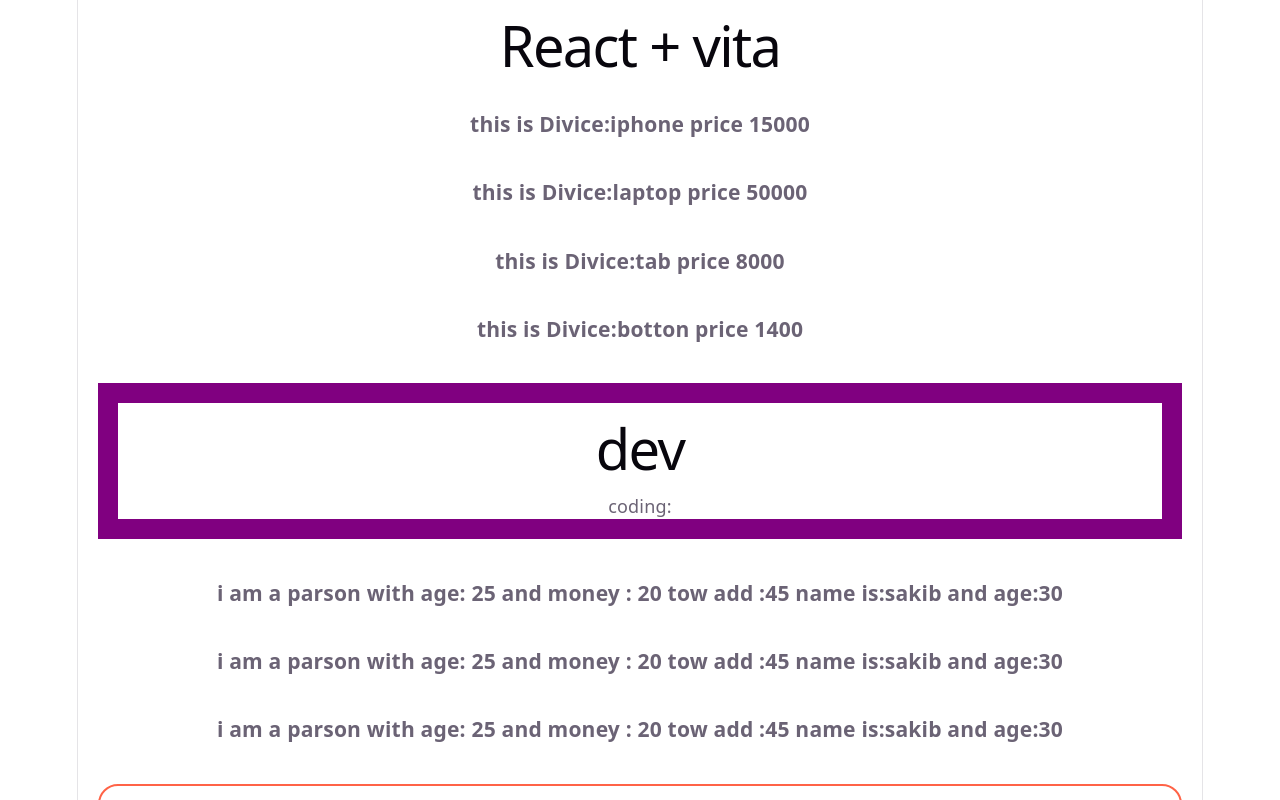
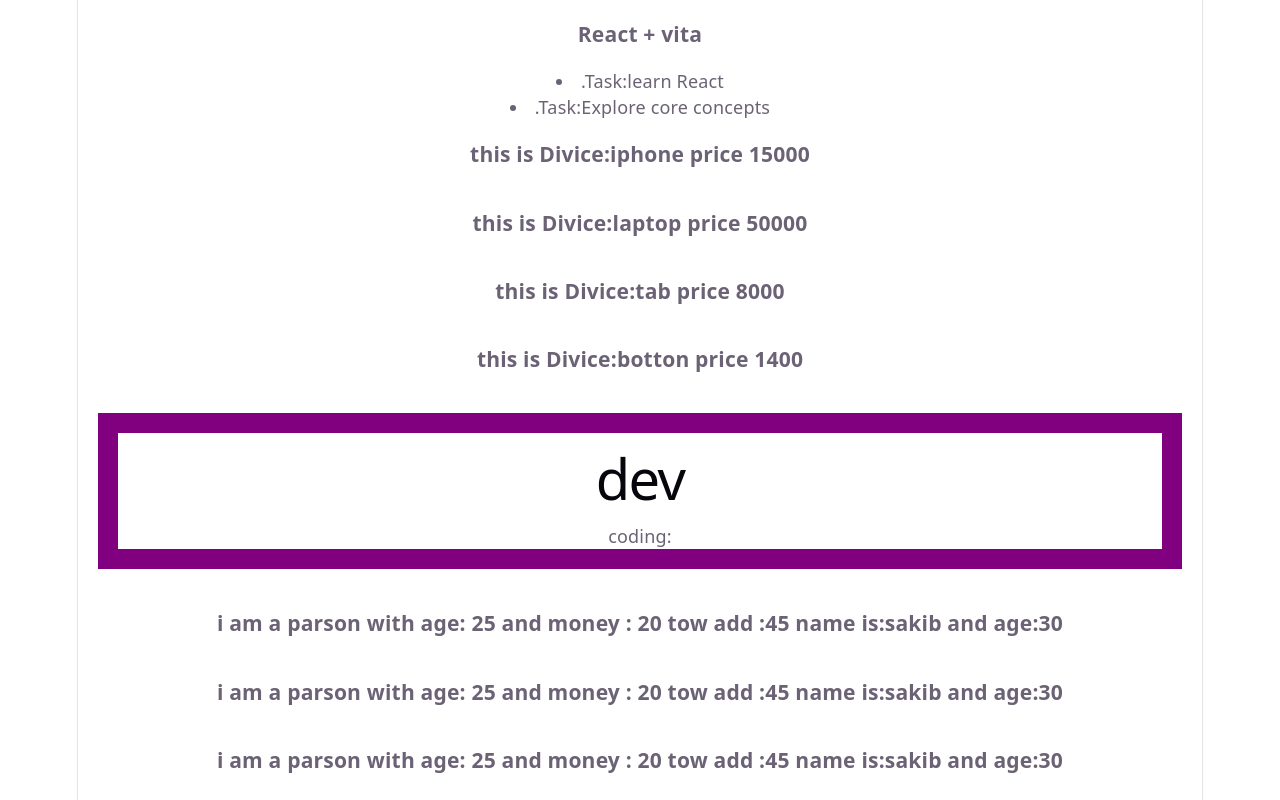
Before and after one commit to raselhius-48/react-practice-2-, a React (Vite) app in the folder explore-react-core-concepts/: page / in a window 1280 px wide. Shown: the top 800 px of the page. Built offline with nearby package versions, Linux system fonts and the light colour scheme.

Commit message:
added an Todo.jsx file

```diff
--- a/explore-react-core-concepts/src/App.jsx
+++ b/explore-react-core-concepts/src/App.jsx
@@ -3,13 +3,16 @@ import heroImg from './assets/hero.png'
 import reactLogo from './assets/react.svg'
 import viteLogo from './assets/vite.svg'
 import './App.css'
+import Todo from './Todo'
 
 function App() {
   const [count, setCount] = useState(0)
 
   return (
     <>
-      <h1>React + vita</h1>
+      <h3>React + vita</h3>
+      <Todo task="learn React" ></Todo>
+      <Todo task="Explore core concepts"></Todo>
       <Divice name="iphone" price="15000"></Divice>
       <Divice name="laptop" price="50000"></Divice>
       <Divice name="tab" price="8000"></Divice>
--- /dev/null
+++ b/explore-react-core-concepts/src/Todo.jsx
@@ -0,0 +1,7 @@
+
+
+export default function App({ task }) {
+    return (
+        <li>.Task:{task}</li>
+    )
+}
```
